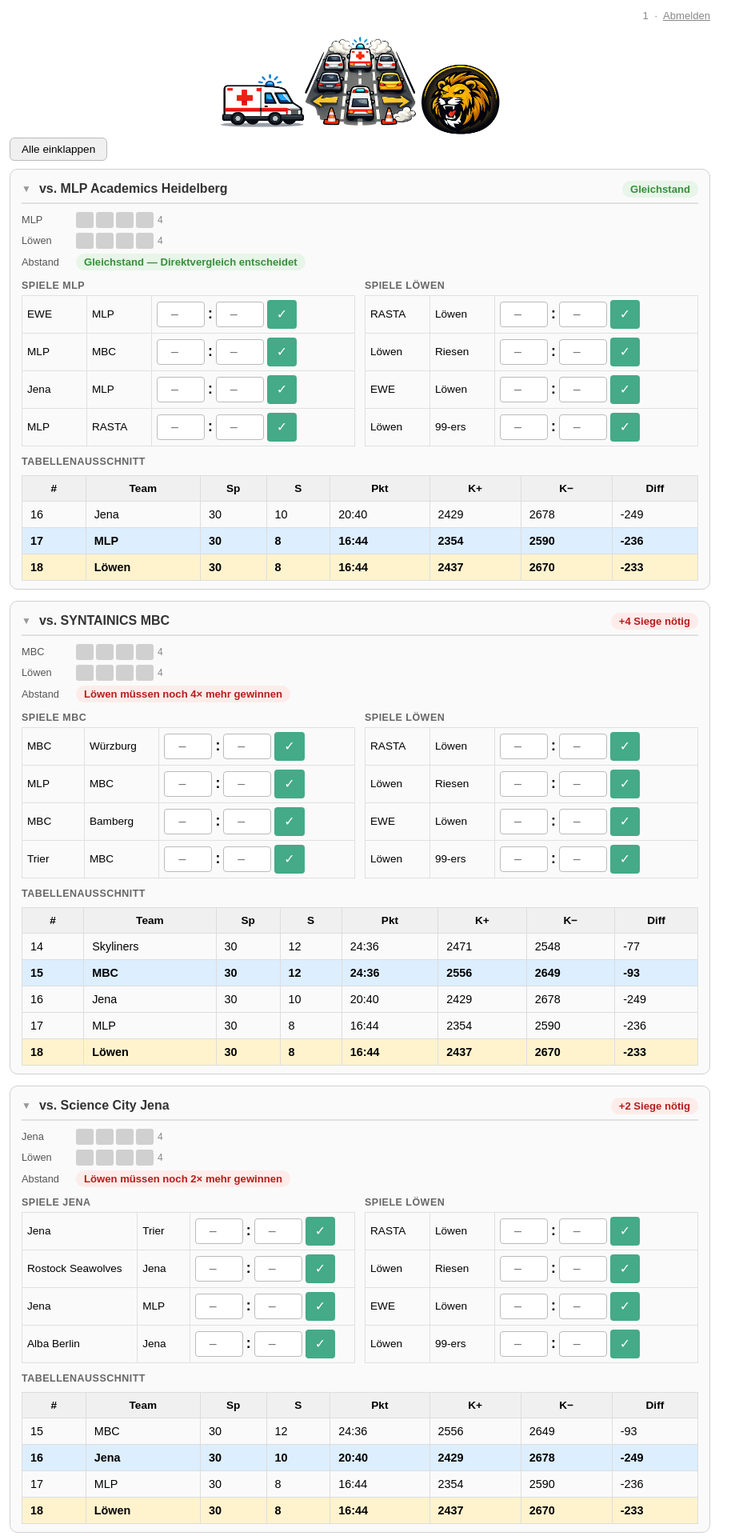
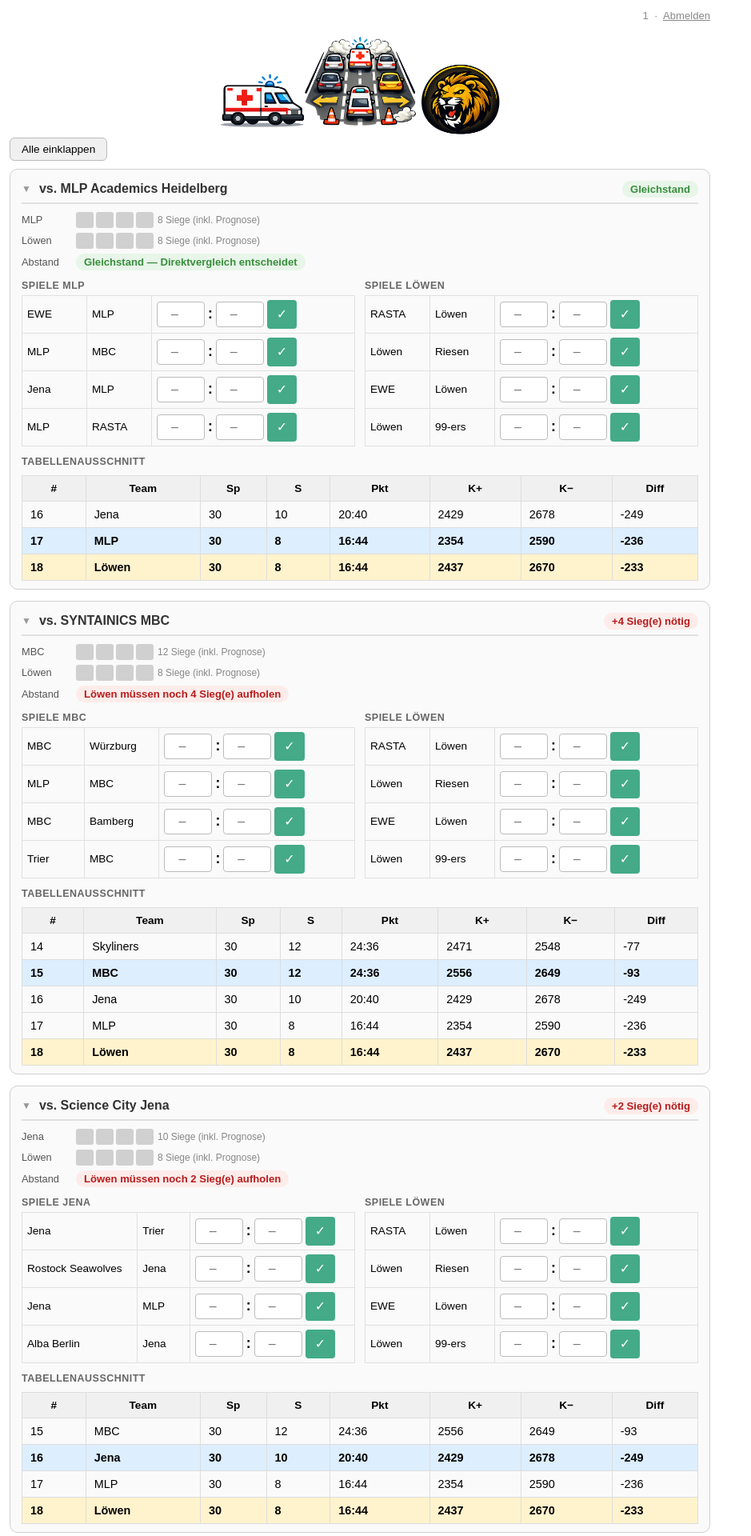
Before and after one commit to mebertK9/result-preview, a Flask app: page / in a window 1280 px wide. Shown: the top 1920 px of the page at 80% size, without its empty margins (0-939 px from the left). Run offline with Flask 3, Linux system fonts and the light colour scheme; the visitor is signed in with stand-in values (Sample User, id 1).

Commit message:
Fix dynamic state of direct competitioin

```diff
--- a/result_preview/main.py
+++ b/result_preview/main.py
@@ -255,9 +255,6 @@ def home():
     # Build per-competitor dashboard data for the new card view
     competitor_data = {}
     for comp_team in left_competitors:
-        comp_wins_val = wins_of_team(comp_team)
-        mandatory_wins = comp_wins_val - loewen_wins  # > 0: BSW is behind; < 0: BSW is ahead
-
         comp_pending_raw = [
             {"idx": idx, "team1": game[0], "team2": game[1]}
             for idx, game in enumerate(saison_25_26)
@@ -289,11 +286,12 @@ def home():
         ]
 
         competitor_data[comp_team] = {
-            "mandatory_wins": mandatory_wins,
             "gap_with_hypo": gap_with_hypo,
             "catchup_impossible": catchup_impossible,
             "lead_safe": lead_safe,
             "comp_games_left": comp_untipped_count,
+            "loewen_full_wins": bsw_full_wins,
+            "comp_full_wins": comp_full_wins,
             "loewen_games_left": loewen_untipped_count,
             "max_games": max(comp_untipped_count, loewen_untipped_count),
             "comp_pending": comp_pending_raw,
--- a/result_preview/templates/index.html
+++ b/result_preview/templates/index.html
@@ -489,7 +489,7 @@
     <div class="dash-card">
 
         {# Determine badge class and text for the collapsed summary line #}
-        {% set gap = comp.mandatory_wins %}
+        {% set gap = comp.comp_full_wins - comp.loewen_full_wins %}
         {% set max_games = comp.max_games %}
         {% if comp.catchup_impossible %}
         {% set badge_cls = "gap-impossible" %}
@@ -499,16 +499,16 @@
         {% set badge_txt = "✅ Sicher an " ~ sn(comp_team) ~ " vorbei!" %}
         {% elif gap > 0 %}
         {% set badge_cls = "gap-behind" %}
-        {% set badge_txt = "+" ~ gap ~ " Siege nötig" %}
+        {% set badge_txt = "+" ~ gap ~ " Sieg(e) nötig" %}
         {% elif gap == 0 %}
         {% set badge_cls = "gap-ahead" %}
         {% set badge_txt = "Gleichstand" %}
         {% elif (-gap) >= max_games %}
         {% set badge_cls = "gap-safe" %}
-        {% set badge_txt = (-gap) ~ " Siege vorne ✅" %}
+        {% set badge_txt = (-gap) ~ " Sieg(e) Vorsprung ✅" %}
         {% else %}
         {% set badge_cls = "gap-ahead" %}
-        {% set badge_txt = (-gap) ~ " Siege vorne" %}
+        {% set badge_txt = (-gap) ~ " Sieg(e) Vorsprung" %}
         {% endif %}
 
         <div class="dash-header" onclick="toggleCard(this.closest('.dash-card'))">
@@ -539,7 +539,7 @@
                     <div class="dash-seg seg-pending" title="offen"></div>
                     {% endif %}
                     {% endfor %}
-                    <span class="dash-bar-count">{{ comp.comp_games_left }}</span>
+                    <span class="dash-bar-count">{{ comp.comp_full_wins }} Siege (inkl. Prognose)</span>
                 </div>
             </div>
 
@@ -560,12 +560,12 @@
                     <div class="dash-seg seg-pending" title="offen"></div>
                     {% endif %}
                     {% endfor %}
-                    <span class="dash-bar-count">{{ comp.loewen_games_left }}</span>
+                    <span class="dash-bar-count">{{ comp.loewen_full_wins }} Siege (inkl. Prognose)</span>
                 </div>
             </div>
 
             {# Win gap indicator #}
-            {% set gap = comp.mandatory_wins %}
+            {% set gap = comp.comp_full_wins - comp.loewen_full_wins %}
             {% set max_games = comp.max_games %}
             <div class="dash-bar-row">
                 <span class="dash-bar-label">Abstand</span>
@@ -575,14 +575,14 @@
                     {%- elif gap <= 0 %} gap-ahead
                     {%- else %} gap-behind{% endif %}">
                     {% if comp.catchup_impossible %}
-                    Braunschweig bräuchte noch {{ comp.gap_with_hypo }} Siege, hat aber nur {{ comp.loewen_games_left }} Spiel(e)
+                    Braunschweig bräuchte noch {{ comp.gap_with_hypo }} Sieg(e), hat aber nur {{ comp.loewen_games_left }} Spiel(e)
                     übrig — nicht mehr aufzuholen
                     {% elif gap > 0 %}
-                    Löwen müssen noch <strong>{{ gap }}×</strong> mehr gewinnen
+                    Löwen müssen noch <strong>{{ gap }} Sieg(e)</strong> aufholen
                     {% elif gap == 0 %}
                     Gleichstand — Direktvergleich entscheidet
                     {% else %}
-                    Löwen <strong>{{ -gap }}</strong> Sieg(e) vorne
+                    Löwen <strong>{{ -gap }}</strong> Sieg(e) Vorsprung
                     {%- if (-gap) >= max_games %} &nbsp;✅{% endif %}
                     {% endif %}
                 </div>
```
